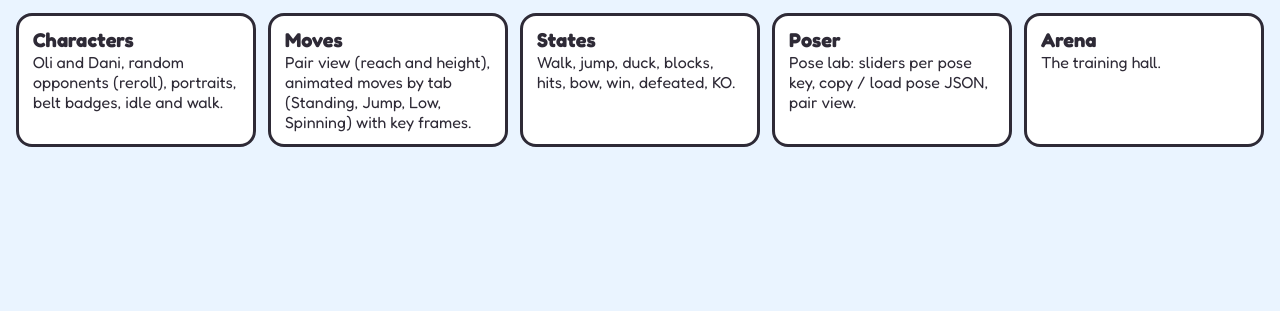
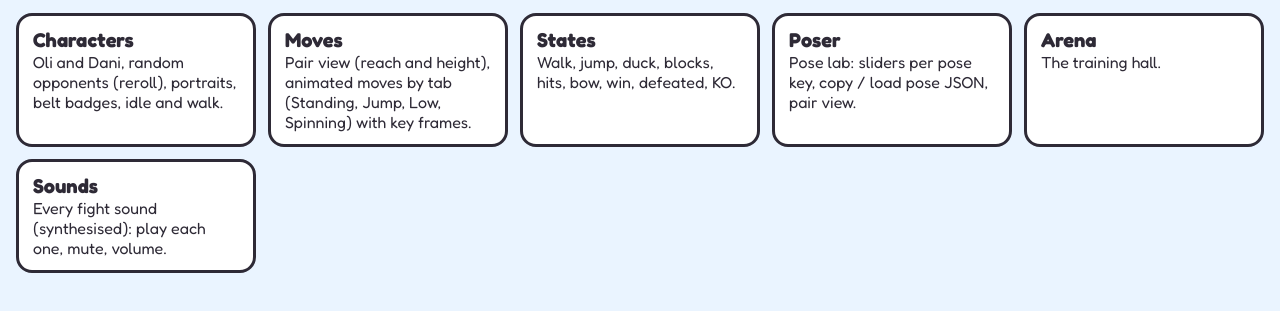
Before and after one commit to rcocetta/kid-custom-games, a plain HTML site: page taekwondo/Assets.html in a window 1280 px wide. Shown: the part 75-386 px from the top of the page. Drawn offline with Linux system fonts and the light colour scheme.

Commit message:
Taekwondo review index: link the Sounds page
Co-Authored-By: Claude Opus 5.5 <noreply@anthropic.com>

```diff
--- a/taekwondo/Assets.html
+++ b/taekwondo/Assets.html
@@ -18,6 +18,7 @@
     <a href="States.html"><b>States</b>Walk, jump, duck, blocks, hits, bow, win, defeated, KO.</a>
     <a href="Poser.html"><b>Poser</b>Pose lab: sliders per pose key, copy / load pose JSON, pair view.</a>
     <a href="Arena.html"><b>Arena</b>The training hall.</a>
+    <a href="Sounds.html"><b>Sounds</b>Every fight sound (synthesised): play each one, mute, volume.</a>
   </div>
 </main>
 </body>
```
